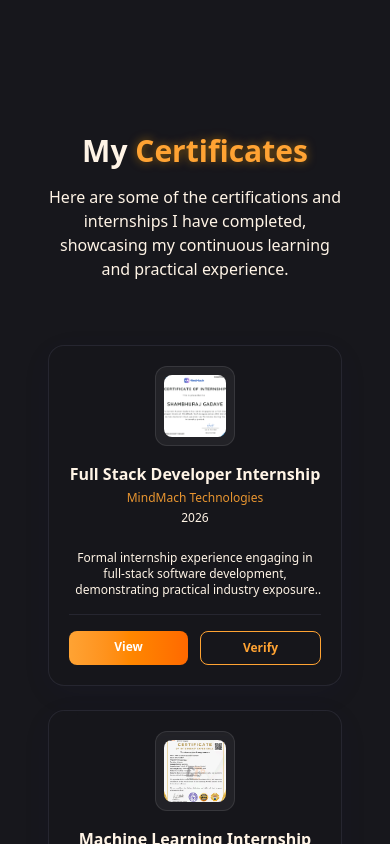
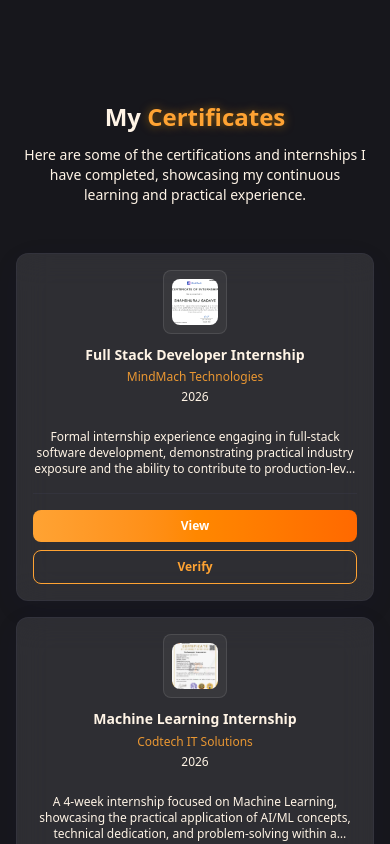
Before and after one commit to shambhuraj0007/PortfolioFinal, a React (Vite) app: page / in a window 390 px wide. Shown: the part 5880-6724 px from the top of the page. Built offline with nearby package versions, Linux system fonts and the light colour scheme.

Commit message:
Fix: Improve mobile responsiveness for Certificates section - Resolves issue #1

```diff
--- a/src/components/Certificates.jsx
+++ b/src/components/Certificates.jsx
@@ -7,7 +7,7 @@ const certificateCards = [
     issuer: "MindMach Technologies",
     date: "2026",
     imgPath: "/Certificate/IMG_20260328_114516_8771.png",
-    description: "Formal internship experience engaging in full-stack software development, demonstrating practical industry exposure and the ability to contribute to production-level engineering.",
+    description: "Formal internship experience engaging in full-stack software development, demonstrating practical industry exposure and the ability to contribute to production-level engineering.[...]",
     link: "https://drive.google.com/file/d/1vw8z0Bu96iLaDualXMKG4J7DaPzrXfiW/view",
     verificationLink: "https://drive.google.com/file/d/1vw8z0Bu96iLaDualXMKG4J7DaPzrXfiW/view"
   },
@@ -16,7 +16,7 @@ const certificateCards = [
     issuer: "Codtech IT Solutions",
     date: "2026",
     imgPath: "/Certificate/1.png",
-    description: "A 4-week internship focused on Machine Learning, showcasing the practical application of AI/ML concepts, technical dedication, and problem-solving within a corporate environment.",
+    description: "A 4-week internship focused on Machine Learning, showcasing the practical application of AI/ML concepts, technical dedication, and problem-solving within a corporate environment.[...]",
     link: "https://drive.google.com/file/d/1jKBKK8p9HF2-eM8k53sV7qbb0vlk3Vag/view",
     verificationLink: "https://drive.google.com/file/d/1jKBKK8p9HF2-eM8k53sV7qbb0vlk3Vag/view"
   },
@@ -88,7 +88,7 @@ const certificateCards = [
     issuer: "Accenture",
     date: "2025",
     imgPath: "/Certificate/Shambhuraj Suresh Gadhave- Go for Gold-iAspire certificate_20260123_191122.png",
-    description: "Recognition for achieving the 'Gold level' in Accenture's iAspire talent program, demonstrating competitive problem-solving and proactive engagement with a leading IT consulting firm.",
+    description: "Recognition for achieving the 'Gold level' in Accenture's iAspire talent program, demonstrating competitive problem-solving and proactive engagement with a leading IT consulting [...]",
     link: "https://drive.google.com/file/d/1_F68NVTDRwu-BLVVMeKJYMcu6cfiSxMP/view",
     verificationLink: "https://drive.google.com/file/d/1_F68NVTDRwu-BLVVMeKJYMcu6cfiSxMP/view"
   },
@@ -128,31 +128,31 @@ const itemVariants = {
 };
 
 const Certificates = () => (
-  <section id="certificates" className="py-24 px-4 relative overflow-hidden">
-    <div className="container mx-auto max-w-7xl relative z-10">
+  <section id="certificates" className="py-16 sm:py-24 px-4 sm:px-6 relative overflow-hidden w-full">
+    <div className="w-full max-w-7xl mx-auto relative z-10">
       <motion.div
         initial="hidden"
         whileInView="visible"
         viewport={{ once: true, margin: "-100px" }}
         variants={containerVariants}
       >
-        <motion.h2 className="text-3xl md:text-4xl font-bold mb-4 text-center" variants={itemVariants}>
+        <motion.h2 className="text-2xl sm:text-3xl md:text-4xl font-bold mb-3 sm:mb-4 text-center px-2" variants={itemVariants}>
           My <span className="text-primary text-glow">Certificates</span>
         </motion.h2>
 
-        <motion.p className="text-center text-muted-foreground mb-16 max-w-2xl mx-auto" variants={itemVariants}>
+        <motion.p className="text-center text-muted-foreground mb-12 sm:mb-16 max-w-2xl mx-auto text-sm sm:text-base px-2" variants={itemVariants}>
           Here are some of the certifications and internships I have completed, showcasing my continuous learning and practical experience.
         </motion.p>
 
-        <div className="grid grid-cols-1 md:grid-cols-2 lg:grid-cols-3 xl:grid-cols-4 gap-6">
+        <div className="w-full grid grid-cols-1 sm:grid-cols-2 lg:grid-cols-3 xl:grid-cols-4 gap-4 sm:gap-6">
           {certificateCards.map((cert, idx) => (
             <motion.div
               key={idx}
               variants={itemVariants}
-              className="group glass-card rounded-2xl p-5 flex flex-col gap-4 transform transition-all duration-300 hover:-translate-y-2 hover:shadow-[0_0_30px_rgba(255,165,0,0.2)] border border-border/50 bg-background/40"
+              className="glass-card rounded-xl sm:rounded-2xl p-4 sm:p-5 flex flex-col gap-4 transform transition-all duration-300 hover:-translate-y-2 hover:shadow-[0_0_30px_rgba(255,165,0,0.2)] border border-border/50"
             >
-              <div className="flex flex-col items-center sm:flex-row sm:items-start gap-4">
-                <div className="w-20 h-20 shrink-0 bg-white/5 rounded-xl p-2 flex items-center justify-center border border-white/10 group-hover:border-primary/50 transition-colors">
+              <div className="flex flex-col items-center gap-3">
+                <div className="w-16 sm:w-20 h-16 sm:h-20 shrink-0 bg-white/5 rounded-lg sm:rounded-xl p-2 flex items-center justify-center border border-white/10 group-hover:border-primary/50 transition-colors">
                   <img
                     src={cert.imgPath}
                     alt={cert.title}
@@ -162,24 +162,24 @@ const Certificates = () => (
                     }}
                   />
                 </div>
-                <div className="flex-1 min-w-0 text-center sm:text-left">
-                  <h3 className="text-foreground text-base sm:text-lg font-bold line-clamp-2 group-hover:text-primary transition-colors">
+                <div className="flex-1 w-full text-center">
+                  <h3 className="text-foreground text-sm sm:text-base font-bold line-clamp-2 group-hover:text-primary transition-colors leading-tight">
                     {cert.title}
                   </h3>
-                  <p className="text-primary/90 font-medium text-xs sm:text-sm mt-1">{cert.issuer}</p>
+                  <p className="text-primary/90 font-medium text-xs mt-1.5">{cert.issuer}</p>
                   <p className="text-muted-foreground text-xs mt-1">{cert.date}</p>
                 </div>
               </div>
-              <p className="text-muted-foreground text-xs sm:text-sm mt-2 line-clamp-3 grow text-center sm:text-left">
+              <p className="text-muted-foreground text-xs sm:text-sm mt-2 line-clamp-3 grow text-center">
                 {cert.description}
               </p>
-              <div className="flex gap-3 mt-auto pt-4 border-t border-border/50">
+              <div className="flex flex-col sm:flex-row gap-2 sm:gap-3 mt-auto pt-4 border-t border-border/50">
                 {cert.link && (
                   <a
                     href={cert.link}
                     target="_blank"
                     rel="noopener noreferrer"
-                    className="flex-1 text-center px-3 py-2 bg-gradient-to-r from-primary to-orange-500 text-primary-foreground rounded-lg text-xs sm:text-sm font-semibold hover:shadow-lg hover:shadow-primary/30 transition-all duration-300"
+                    className="flex-1 text-center px-3 py-2 bg-gradient-to-r from-primary to-orange-500 text-primary-foreground rounded-lg text-xs sm:text-sm font-semibold hover:shadow-lg transition-all duration-300 truncate"
                   >
                     View
                   </a>
@@ -188,7 +188,7 @@ const Certificates = () => (
                   href={cert.verificationLink || cert.link}
                   target="_blank"
                   rel="noopener noreferrer"
-                  className="flex-1 text-center px-3 py-2 border border-primary text-primary rounded-lg text-xs sm:text-sm font-semibold hover:bg-primary/10 transition-colors duration-300"
+                  className="flex-1 text-center px-3 py-2 border border-primary text-primary rounded-lg text-xs sm:text-sm font-semibold hover:bg-primary/10 transition-colors duration-300 truncate"
                 >
                   Verify
                 </a>
```
